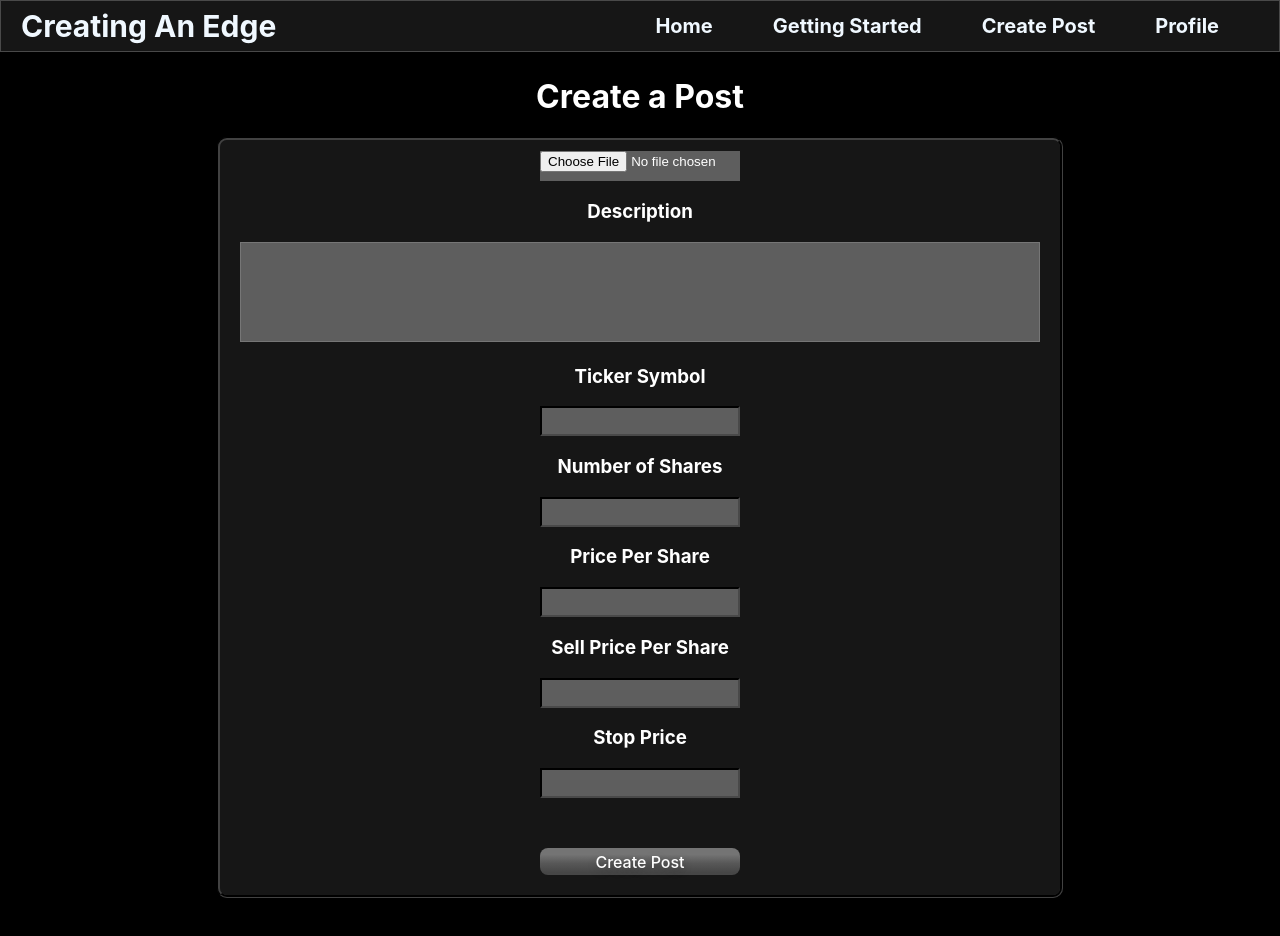
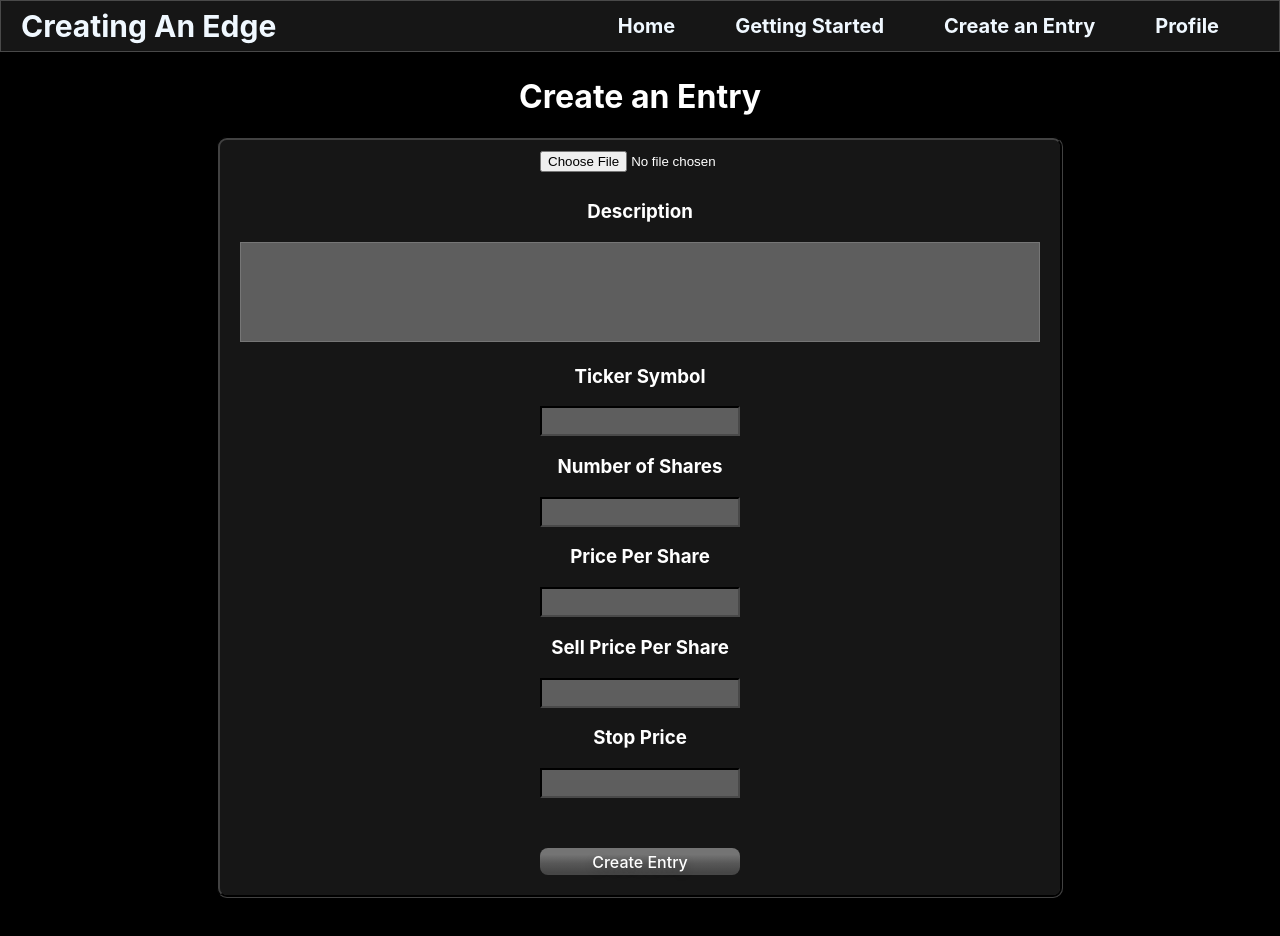
Before and after one commit to stuffy3/capstone-project, a React (Create React App) app: page /create-post in a window 1280 px wide. Shown: the top 936 px of the page. Built offline with nearby package versions, Linux system fonts and the light colour scheme.

Commit message:
changed the naming of some things along with tried different styling

```diff
--- a/src/App.js
+++ b/src/App.js
@@ -1,10 +1,9 @@
-import NavBar from './components/NavBar';
-import Feed from './components/Feed'
+
 import Login from './components/Login';
 import Register from './components/Register';
 import Dashboard from './components/Dashboard';
 import CreatePostPage from './components/CreatePostPage';
-import {BrowserRouter, Route, Routes} from 'react-router-dom';
+import {Route, Routes} from 'react-router-dom';
 import {useState, useEffect} from 'react';
 
 import './App.css';
@@ -25,7 +24,6 @@ function App() {
           <Route path='*' element={isLoggedIn ? <Dashboard /> : <Login logFunction={loginUser}/>} />
           <Route exact path='/register' element={<Register />} />
           <Route exact path="/create-post" element={<CreatePostPage />} />
-
       </Routes>
     </div>
   );
--- a/src/components/CreatePost.css
+++ b/src/components/CreatePost.css
@@ -26,6 +26,11 @@ h1 {
 
 h3 {
   color: white;
+}
+
+.imageUploader {
+  background-color: transparent;
+
 }
 
 .descriptionInput {
--- a/src/components/CreatePost.js
+++ b/src/components/CreatePost.js
@@ -1,4 +1,5 @@
-import React, {useEffect, useState} from 'react'
+import React, {useState} from 'react'
+import { useNavigate } from 'react-router'
 import {useFormik} from 'formik'
 import axios from 'axios'
 import './CreatePost.css'
@@ -6,6 +7,7 @@ import './CreatePost.css'
 function CreatePost() {
     const [fileInputState, setFileInput] = useState('');
     const [previewSource, setPreviewSource] = useState('')
+    let navigate = useNavigate()
 
     const initialValues = {
         description: "",
@@ -15,17 +17,19 @@ function CreatePost() {
         price: "",
         riskAmount: "",
     }
+
     const handleFileInputChange = (e) => {
         const file = e.target.files[0];
         previewFile(file)
     };
+
     const previewFile = (file) => {
         const reader = new FileReader();
         reader.readAsDataURL(file)
         reader.onloadend = () => {
             setPreviewSource(reader.result);
         }
-    }
+    };
     const uploadImage = async (base64EncodedImage) => {
         const formData = new FormData()
         formData.append("file", base64EncodedImage)
@@ -35,13 +39,13 @@ function CreatePost() {
             console.log(response.data.secure_url)
             localStorage.setItem('url', response.data.secure_url)
         })
-    }
+    };
 
     const onSubmit = async (values) => {
         await uploadImage(previewSource)
          axios.post('http://localhost:4000/create', {...values, imageUrlString: localStorage.getItem('url'), userId: localStorage.getItem('id')} )
         .then((res) => {
-            console.log(res.data)
+            navigate('/home')
         })
         .catch((err) => console.log(err.response.data))
     }
@@ -75,7 +79,7 @@ function CreatePost() {
     return (
         <div className='mainContentContainer__CreatePost'>
             <div className="mainContentContainer__CreatePost__Form">
-                <h1>Create a Post</h1>
+                <h1>Create an Entry</h1>
                     {previewSource && (
 
                         <img src={previewSource} alt="chosenImage"
@@ -89,6 +93,7 @@ function CreatePost() {
                         onChange={handleFileInputChange}
                         values={fileInputState}
                         placeholder="Upload Image"
+                        accept="image/jpeg"
                     />
                         <h3><span>Description</span></h3>
                         <textarea  className="descriptionInput"
@@ -156,7 +161,7 @@ function CreatePost() {
                         {formik.errors.price ? <div>{formik.errors.price}</div> : null}
                         {formik.errors.riskAmount ? <div>{formik.errors.riskAmount}</div> : null}
                     </div>
-                    <button className="createPostSubmitButton" type="submit" disabled={!formik.isValid}><span>Create Post</span></button>
+                    <button className="createPostSubmitButton" type="submit" disabled={!formik.isValid}><span>Create Entry</span></button>
                 </form>
                 </fieldset>
             </div>
--- a/src/components/Feed.css
+++ b/src/components/Feed.css
@@ -74,7 +74,6 @@
     margin: 10px;
     height: 400px;
     width: 500px;
-
 }
 
 .postDescription{
--- a/src/components/NavBar.js
+++ b/src/components/NavBar.js
@@ -13,7 +13,7 @@ export default function NavBar() {
                     <div className='anchorPointRight'>
                         <a href='/home'>Home</a>
                         <a href='/getting-started'>Getting Started</a>
-                        <a href='/create-post'>Create Post</a>
+                        <a href='/create-post'>Create an Entry</a>
                         <a href='/profile'>Profile</a>
                     </div>
                 </div>
--- a/src/components/PostList.js
+++ b/src/components/PostList.js
@@ -8,7 +8,7 @@ function PostList({posts}) {
               <div className='postContentBackground'>
                 <div className="postContentTop">
                   <h1 className="postTickerSymbol">{post.tickersymbol.toUpperCase()}</h1>
-                  <hr className="postTopDivider" color={343434}/>
+                  <hr className="postTopDivider" color={404040}/>
                 </div>
                 <div className="postData">
                   <h3 className="postText">Shares Bought: {post.shares}</h3>
@@ -19,8 +19,8 @@ function PostList({posts}) {
                 <div className="postImageContainer">
                   <img className="postImages" src={post.myimages} alt='random'/>
                 </div>
-                    <p className="postDescription">{post.description}</p>
-              </div>
+                  <p className="postDescription">{post.description}</p>
+                </div>
           </div>
         )
     })
```
